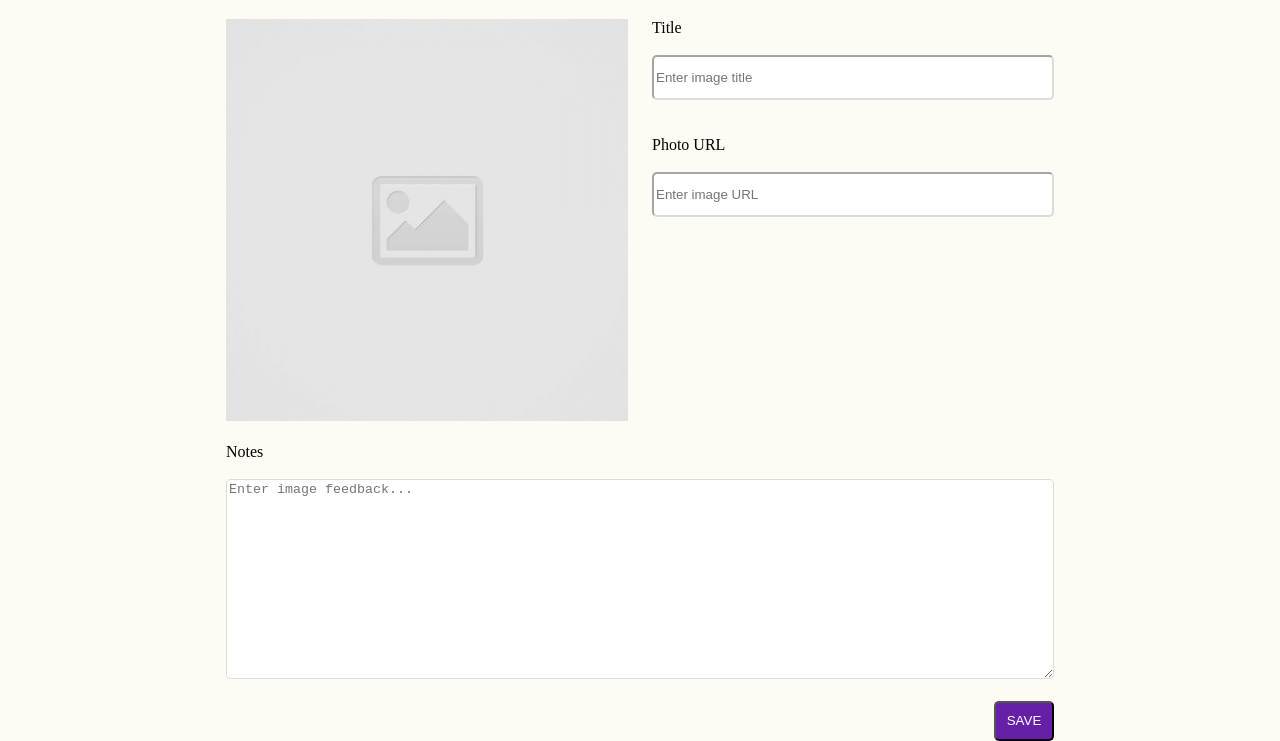
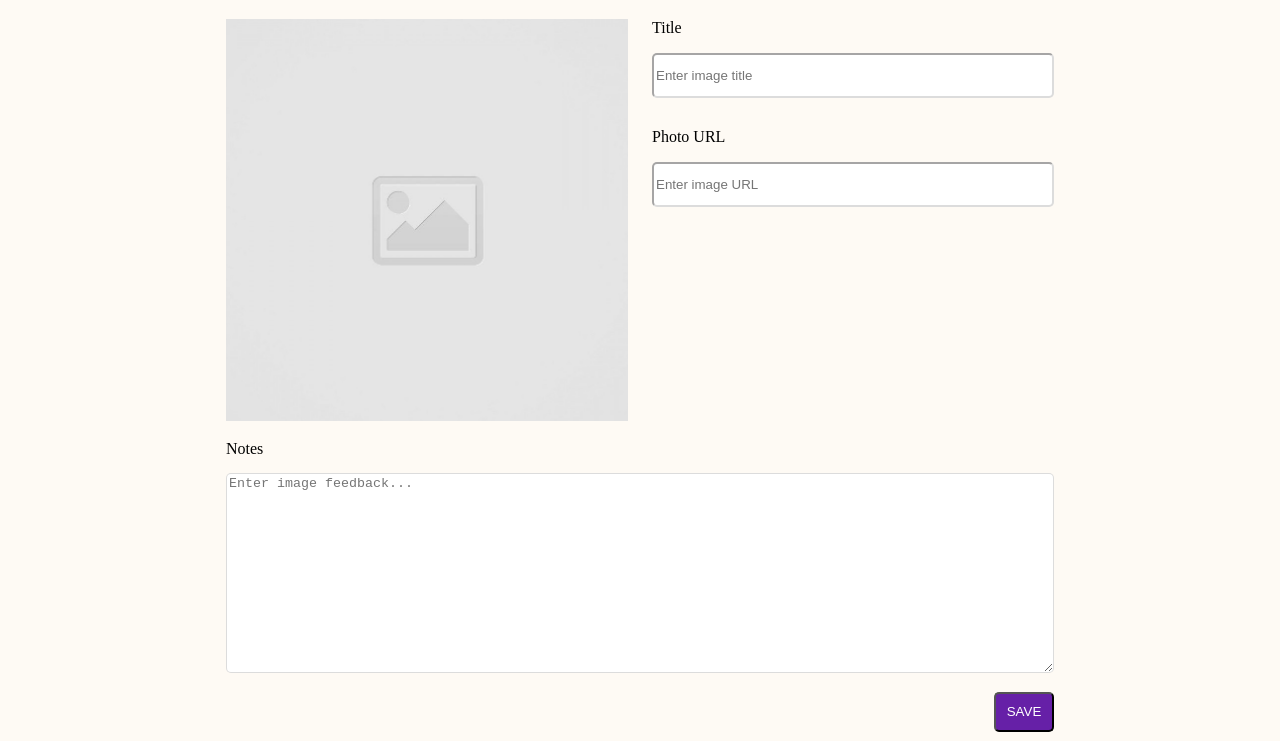
Before and after one commit to NaeemK1188/code-journal, a website: page index.html in a window 1280 px wide. Shown: the part 141-882 px from the top of the page. Drawn offline with Linux system fonts and the light colour scheme.

Commit message:
removing br and adding margin property

```diff
--- a/css/styles.css
+++ b/css/styles.css
@@ -8,6 +8,7 @@ header {
 
 img {
   width: 100%;
+  margin-bottom: 15px;
 }
 
 input {
@@ -15,6 +16,8 @@ input {
   width: 100%;
   height: 45px;
   border-color: rgba(202, 201, 201, 0.649);
+  margin-top: 16px;
+  margin-bottom: 30px;
 }
 
 textarea {
@@ -22,6 +25,7 @@ textarea {
   height: 200px;
   border-radius: 5px;
   border-color: rgba(202, 201, 201, 0.649);
+  margin-top: 15px;
 }
 
 .btn-container {
@@ -35,6 +39,7 @@ button {
   border-radius: 5px;
   width: 60px;
   height: 40px;
+  margin-top: 15px;
   cursor: pointer;
   position: relative;
 }
```
Also changed, not shown: index.html (+0 -13 lines).
